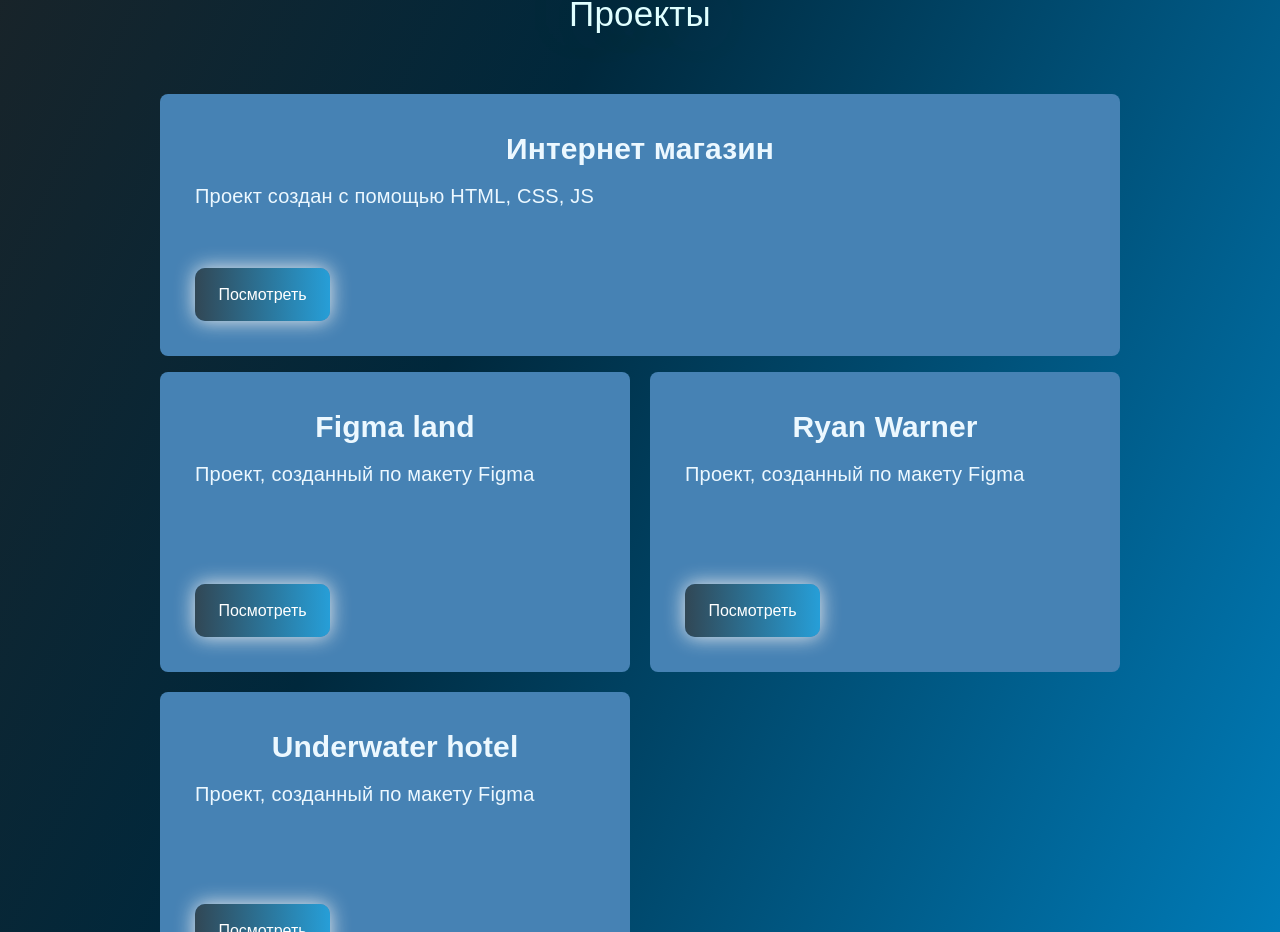
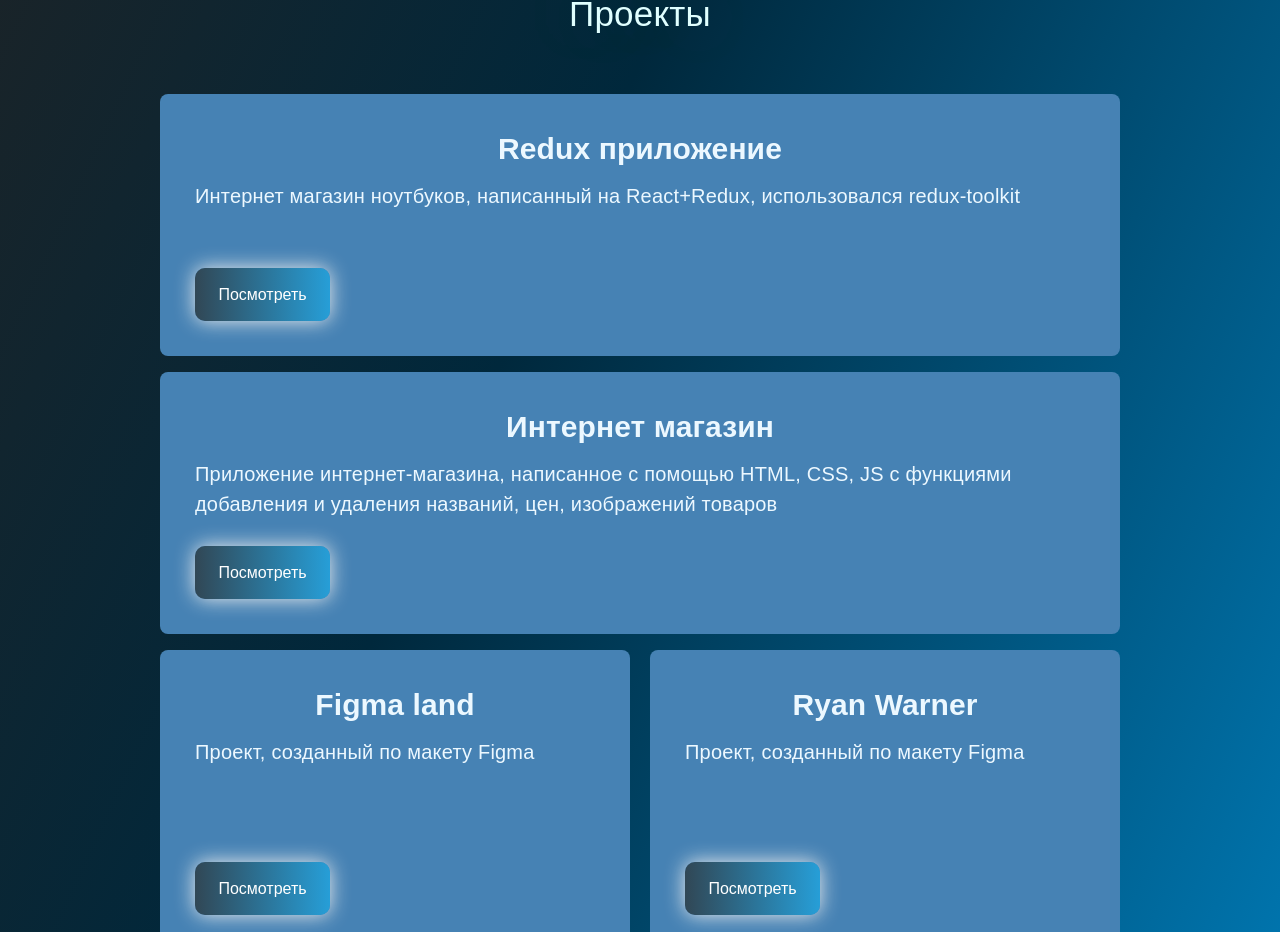
Before and after one commit to Hakkee94/portfolio-react, a React (Create React App) app: page / in a window 1280 px wide. Shown: the part 1020-1952 px from the top of the page. Built offline with nearby package versions, Linux system fonts and the light colour scheme.

Commit message:
prefinal changes

```diff
--- a/src/Components/MyProjects.jsx
+++ b/src/Components/MyProjects.jsx
@@ -10,7 +10,8 @@ const MyProjects = () => {
             </div>
 
             <div className='first-project'>
-                <OtherProjects fullProject title='Интернет магазин' info='Проект создан с помощью HTML, CSS, JS' link='https://github.com/Hakkee94/David-layout/tree/dev/Internet-shop'/>
+                <OtherProjects fullProject title='Redux приложение' info='Интернет магазин ноутбуков, написанный на React+Redux, использовался redux-toolkit' link='https://hakkee94.github.io/redux-cart-shop/'/>
+
             </div>
 
             <SemiDivs/>
--- a/src/Components/SemiDivs.jsx
+++ b/src/Components/SemiDivs.jsx
@@ -4,6 +4,7 @@ import OtherProjects from "./OtherProjects";
 const SemiDivs = () => {
     return (
         <div className="semi-divs">
+            <OtherProjects fullProject title='Интернет магазин' info='Приложение интернет-магазина, написанное с помощью HTML, CSS, JS с функциями добавления и удаления названий, цен, изображений товаров' link='https://github.com/Hakkee94/David-layout/tree/dev/Internet-shop'/>
             <OtherProjects title='Figma land' info='Проект, созданный по макету Figma' link='https://github.com/Hakkee94/David-layout/tree/dev/homework/Figma-land'/>
             <OtherProjects title='Ryan Warner' info='Проект, созданный по макету Figma' link='https://github.com/Hakkee94/David-layout/tree/dev/homework/Ryan%20Warner'/>
             <OtherProjects title='Underwater hotel' info='Проект, созданный по макету Figma' link='https://github.com/Hakkee94/David-layout/tree/dev/homework/Veles%20Figma'/>
```
